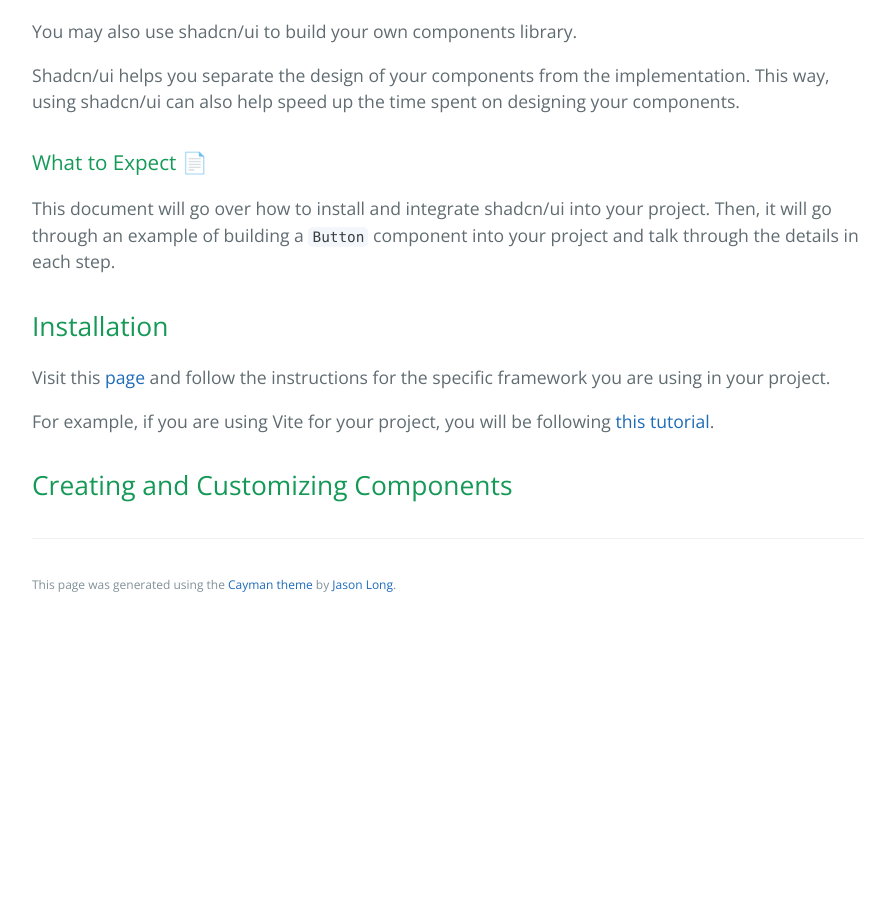
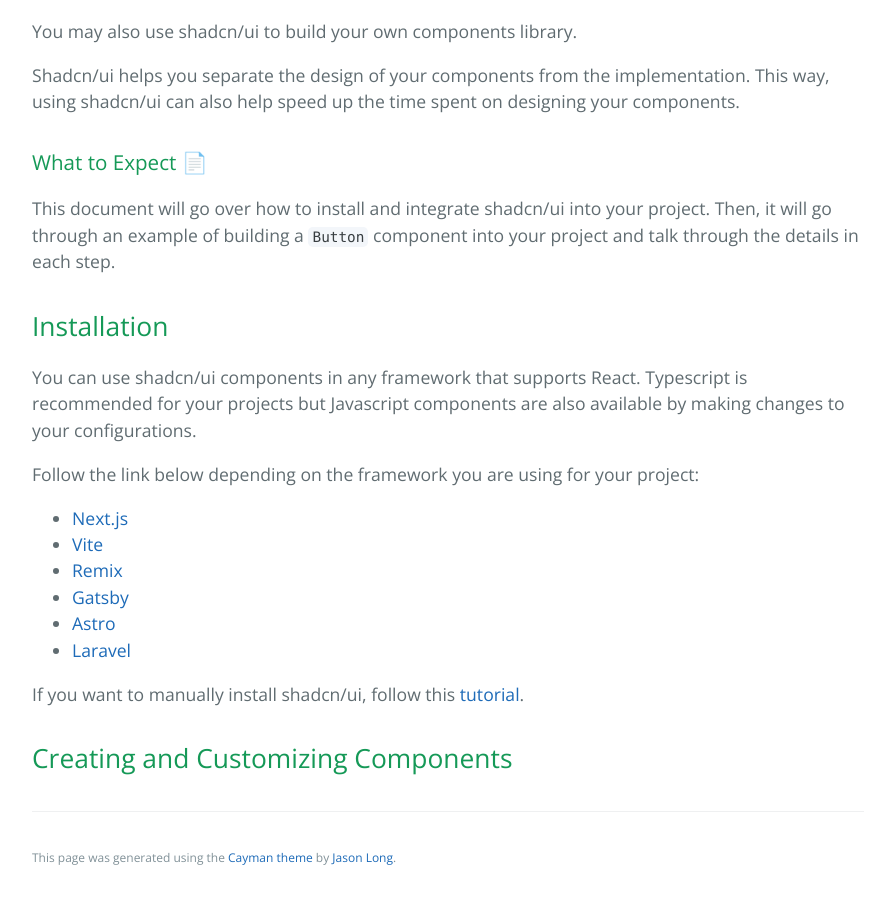
Before and after one commit to learning-software-engineering/learning-software-engineering.github.io, a Jekyll site: the page built from Topics/Tech_Stacks/Shadcn.md, in a window 1280 px wide and 900 px high, scrolled down 868 px. Shown: the whole window, without its empty margins (192-1081 px from the left). Built offline with Jekyll 4.4.1, drawn with Linux system fonts in a browser that asks for light colours; our own code applies the rules of GitHub Pages for plain Markdown files; before the commit the page ends 1495 px from its top, so only the background shows below that.

Commit message:
Edit installation section

```diff
--- a/Topics/Tech_Stacks/Shadcn.md
+++ b/Topics/Tech_Stacks/Shadcn.md
@@ -24,8 +24,17 @@
 
 ## Installation
 
-Visit this [page](https://ui.shadcn.com/docs/installation) and follow the instructions for the specific framework you are using in your project.
+You can use shadcn/ui components in any framework that supports React. Typescript is recommended for your projects but Javascript components are also available by making changes to your configurations.
 
-For example, if you are using Vite for your project, you will be following [this tutorial](https://ui.shadcn.com/docs/installation/vite).
+Follow the link below depending on the framework you are using for your project:
+
+- [Next.js](https://ui.shadcn.com/docs/installation/next)
+- [Vite](https://ui.shadcn.com/docs/installation/vite)
+- [Remix](https://ui.shadcn.com/docs/installation/remix)
+- [Gatsby](https://ui.shadcn.com/docs/installation/gatsby)
+- [Astro](https://ui.shadcn.com/docs/installation/astro)
+- [Laravel](https://ui.shadcn.com/docs/installation/laravel)
+
+If you want to manually install shadcn/ui, follow this [tutorial](https://ui.shadcn.com/docs/installation/manual).
 
 ## Creating and Customizing Components
```
